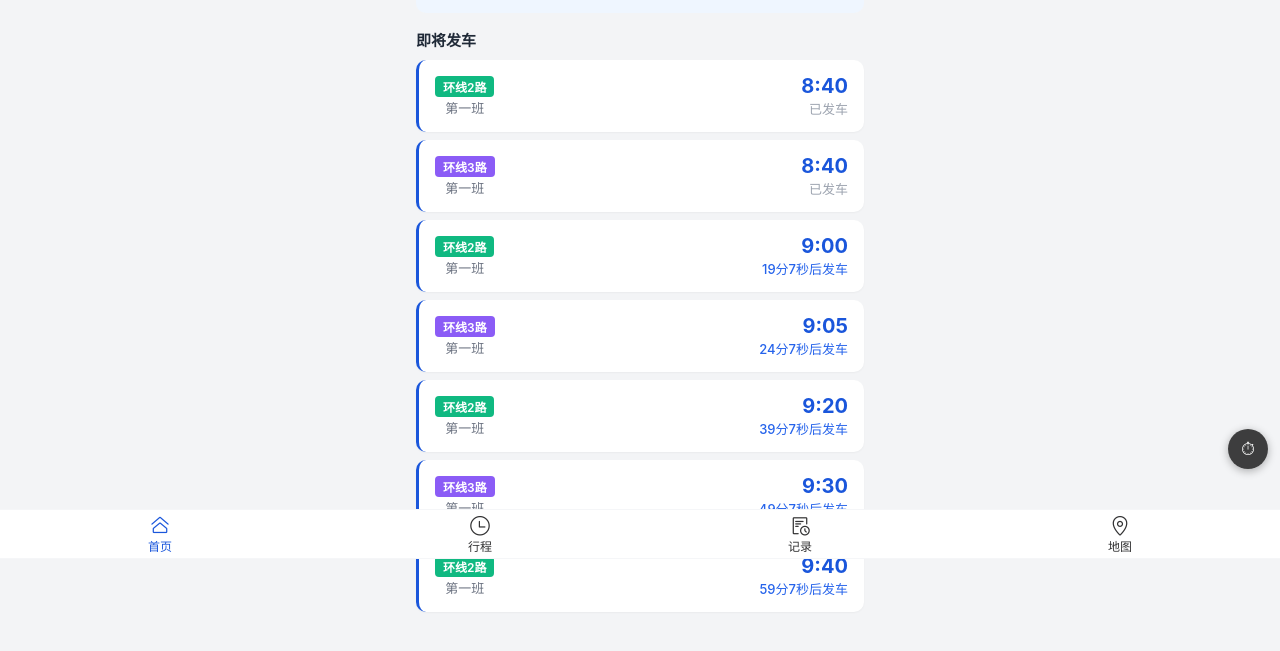
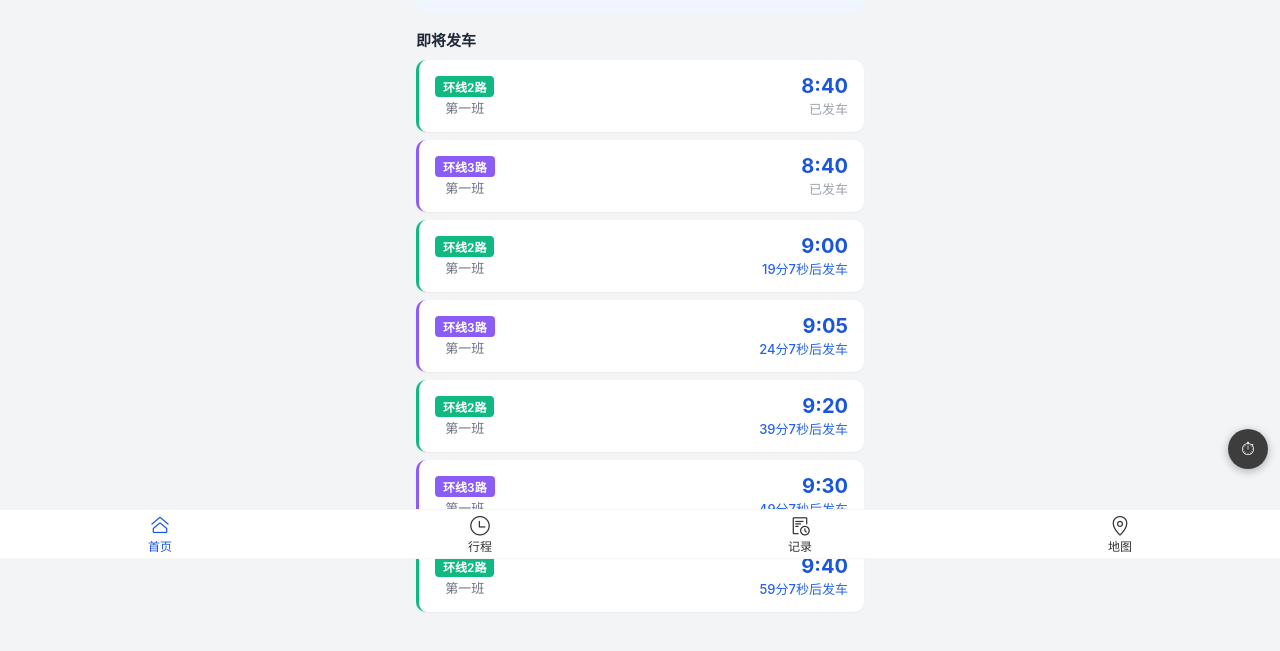
Before and after one commit to LiuSizheng/loop-ride-assistant, a Vue app: page /#/ in a window 1280 px wide. Shown: the part 241-892 px from the top of the page. Built offline with nearby package versions, Linux system fonts and the light colour scheme; no server answers.

Commit message:
style: 统一到站/发车卡片样式 — 路线色左边框、到站时间蓝色

```diff
--- a/src/views/HomeView.vue
+++ b/src/views/HomeView.vue
@@ -95,6 +95,15 @@ function toggleBusCard(key: string) {
 // 跳转地图聚焦
 function handleViewOnMap(departureId: string, routeKey: string) {
   router.push({ path: '/map', query: { route: routeKey, bus: departureId } })
+}
+
+// 路线颜色
+const ROUTE_COLORS: Record<string, string> = {
+  HX1_NORMAL: '#2563EB', HX1_DINING: '#F59E0B',
+  HX2_NORMAL: '#10B981', HX3_NORMAL: '#8B5CF6', HX3_GAOCHAO: '#7C3AED',
+}
+function routeBorderColor(routeKey?: string): string {
+  return ROUTE_COLORS[routeKey || ''] || '#6B7280'
 }
 
 // 当前选中站点作为目的地的车次推荐
@@ -221,7 +230,7 @@ const displayedArrivals = computed(() => {
     <div v-if="selectedStop && scheduleStore.isDataLoaded" class="section">
       <div class="section-title">「{{ selectedStop }}」</div>
       <div v-if="stopArrivals.length === 0" class="empty-hint">当前时段暂无经过此站的车次</div>
-      <div v-for="item in displayedArrivals" :key="`${(item as any).departure?.recordId}-${(item as any).destStop || item.destStop || ''}`" class="bus-card" :class="{ expanded: expandedBusId === 'arrival-' + (item as any).departure?.recordId }">
+      <div v-for="item in displayedArrivals" :key="`${(item as any).departure?.recordId}-${(item as any).destStop || item.destStop || ''}`" class="bus-card" :class="{ expanded: expandedBusId === 'arrival-' + (item as any).departure?.recordId }" :style="{ borderLeft: `3px solid ${routeBorderColor((item as any).departure?.routeKey)}` }">
         <div class="bus-card-main" @click="toggleBusCard('arrival-' + (item as any).departure?.recordId)">
         <div class="bus-card-left">
           <div class="route-col">
@@ -268,7 +277,7 @@ const displayedArrivals = computed(() => {
 
     <div v-if="departingSoon.length > 0" class="section">
       <div class="section-title">即将发车</div>
-      <div v-for="item in departingSoon" :key="item.departure.recordId" class="bus-card departing">
+      <div v-for="item in departingSoon" :key="item.departure.recordId" class="bus-card departing" :style="{ borderLeft: `3px solid ${routeBorderColor(item.departure.routeKey)}` }">
         <div class="bus-card-left">
           <div class="route-col">
             <RouteBadge :route="item.departure.route" :dining="item.departure.routeKey === 'HX1_DINING'" />
@@ -309,8 +318,8 @@ const displayedArrivals = computed(() => {
 .gps-card { display: flex; align-items: center; gap: 10px; padding: 14px; background: #EFF6FF; border-radius: 10px; font-size: 14px; color: var(--color-primary); margin-bottom: 16px; }
 .empty-hint { color: var(--color-text-secondary); font-size: 13px; text-align: center; padding: 24px; }
 .show-more-btn { text-align: center; padding: 12px; color: var(--color-primary); font-size: 13px; cursor: pointer; user-select: none; }
-.bus-card { background: var(--color-card); border-radius: 10px; margin-bottom: 8px; box-shadow: 0 1px 2px rgba(0,0,0,0.04); overflow: hidden; }
-.bus-card.departing { display: flex; justify-content: space-between; align-items: center; padding: 14px 16px; border-left: 3px solid var(--color-primary); }
+.bus-card { background: var(--color-card); border-radius: 10px; margin-bottom: 8px; box-shadow: 0 1px 2px rgba(0,0,0,0.04); overflow: hidden; border-left: 3px solid transparent; }
+.bus-card.departing { display: flex; justify-content: space-between; align-items: center; padding: 14px 16px; }
 .bus-card.expanded { box-shadow: 0 2px 8px rgba(0,0,0,0.08); }
 .bus-card-main { display: flex; justify-content: space-between; align-items: center; padding: 14px 16px; cursor: pointer; user-select: none; }
 .bus-card-main:active { background: #F9FAFB; }
@@ -323,7 +332,7 @@ const displayedArrivals = computed(() => {
 .depart-tag { font-size: 10px; padding: 1px 5px; border-radius: 4px; white-space: nowrap; }
 .depart-tag.gone { background: #D1FAE5; color: #059669; }
 .depart-tag.wait { background: #FEE2E2; color: #DC2626; }
-.arrival-time { font-size: 20px; font-weight: 700; font-variant-numeric: tabular-nums; color: var(--color-text); }
+.arrival-time { font-size: 20px; font-weight: 700; font-variant-numeric: tabular-nums; color: var(--color-primary); }
 .departure-time { font-size: 20px; font-weight: 700; color: var(--color-primary); }
 .boarding-info { font-size: 12px; color: #10B981; }
 .dest-info { font-size: 12px; color: var(--color-text-secondary); margin-top: 2px; }
```
